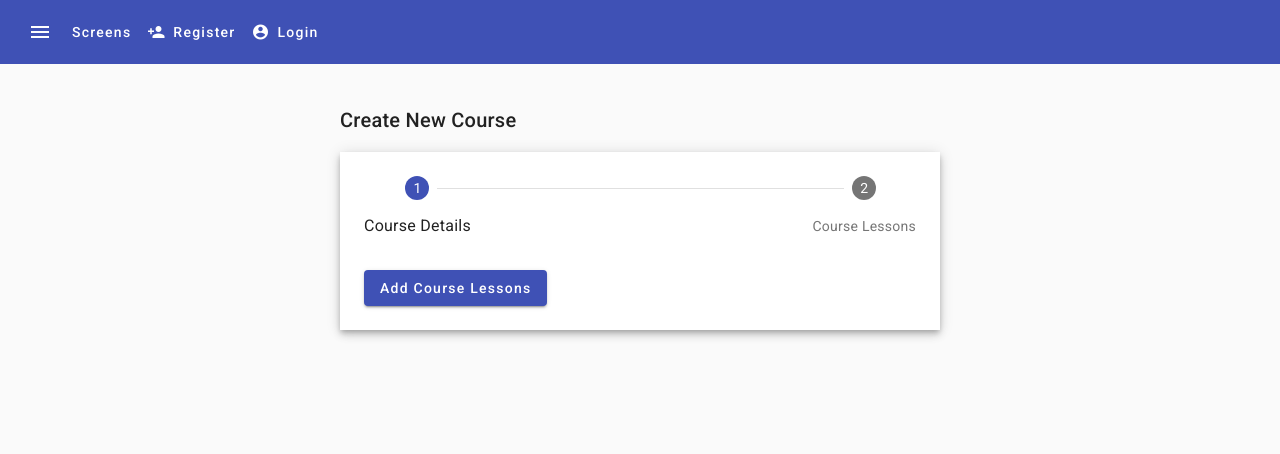
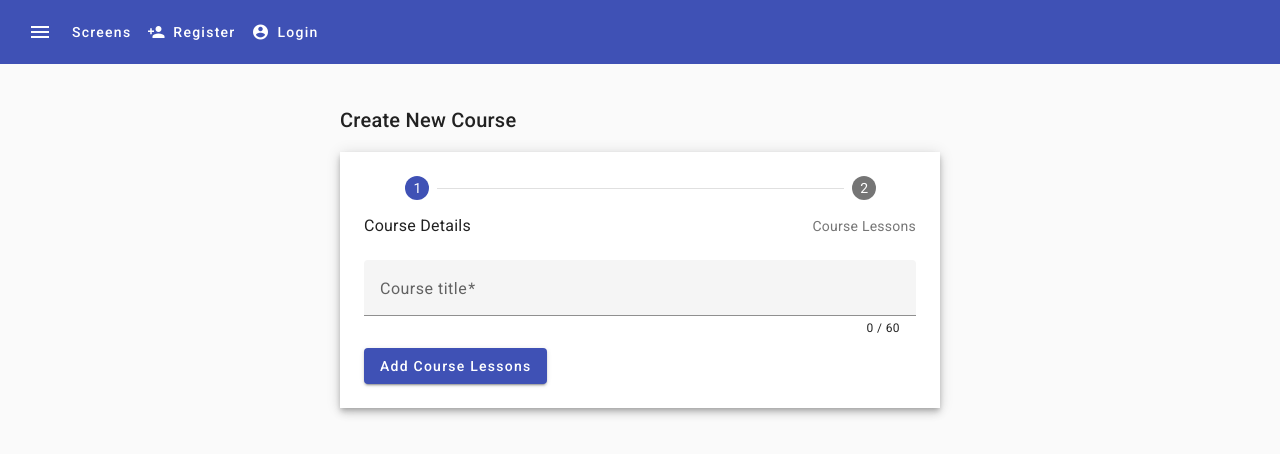
Before and after one commit to jesus-son-coder/angular-material-2024121, an Angular app: page /add-new-course in a window 1280 px wide. Shown: the top 454 px of the page. Built offline with nearby package versions, Linux system fonts and the light colour scheme.

Commit message:
Add course title input field with validation
Introduced a new input field for the course title in the step-1 form. Added a character count display and a validation message for a minimum length of 5 characters to enhance user experience. Removed unnecessary commented-out code.

```diff
--- a/src/app/create-course/create-course-step-1/create-course-step-1.component.html
+++ b/src/app/create-course/create-course-step-1/create-course-step-1.component.html
@@ -1,4 +1,27 @@
 <div [formGroup]="form" class="course-details-form">
 
+  <!--<mat-form-field appearance="fill" floatLabel="always|never|auto">-->
+  <mat-form-field appearance="fill">
+    <mat-label>Course title</mat-label>
+    <input matInput placeholder="Course title" formControlName="title" #title>
+
+    <mat-hint align="end">
+      {{form.controls.title.value.length}} / 60
+      <!-- ou : -->
+      <!-- {{ title.value.length}} // Dans ce cas "title" provient de l'ID #title du champ input -->
+    </mat-hint>
+    <!--
+    <span matPrefix>+32</span>
+    <span matSuffix>.00</span>
+    -->
+
+    <!-- Gestion des erreurs: -->
+    <!-- Utilisant la propriété "title" du form.control :
+    <mat-error *ngIf="form.controls.title.errors?.minlength"> -->
+    <!-- Ou bien en utilisant le Getter courseTitle() -->
+    <mat-error *ngIf="courseTitle.errors?.minlength">
+      A minimum length of 5 characters is required.
+    </mat-error>
+  </mat-form-field>
 
 </div>
```
